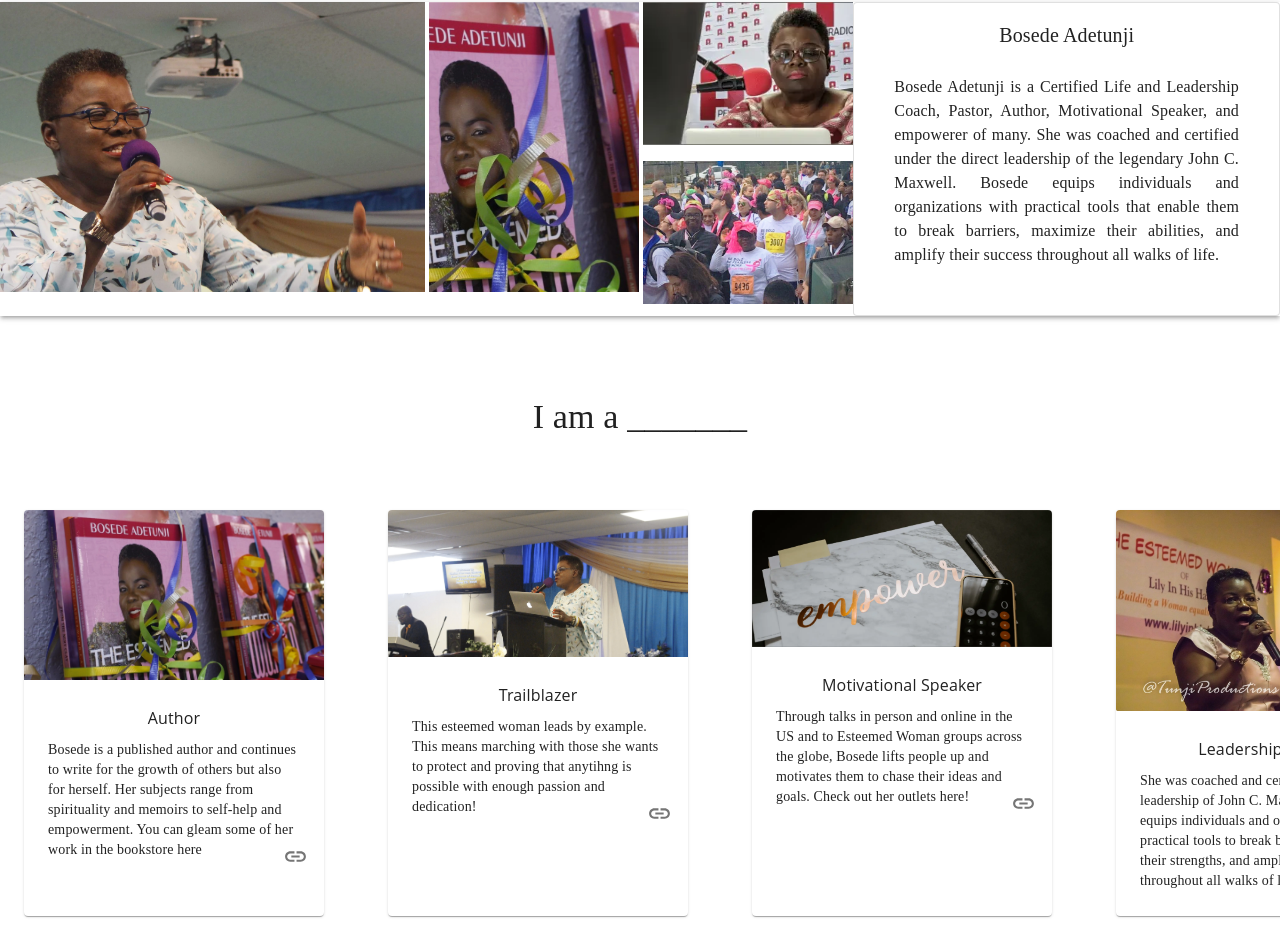
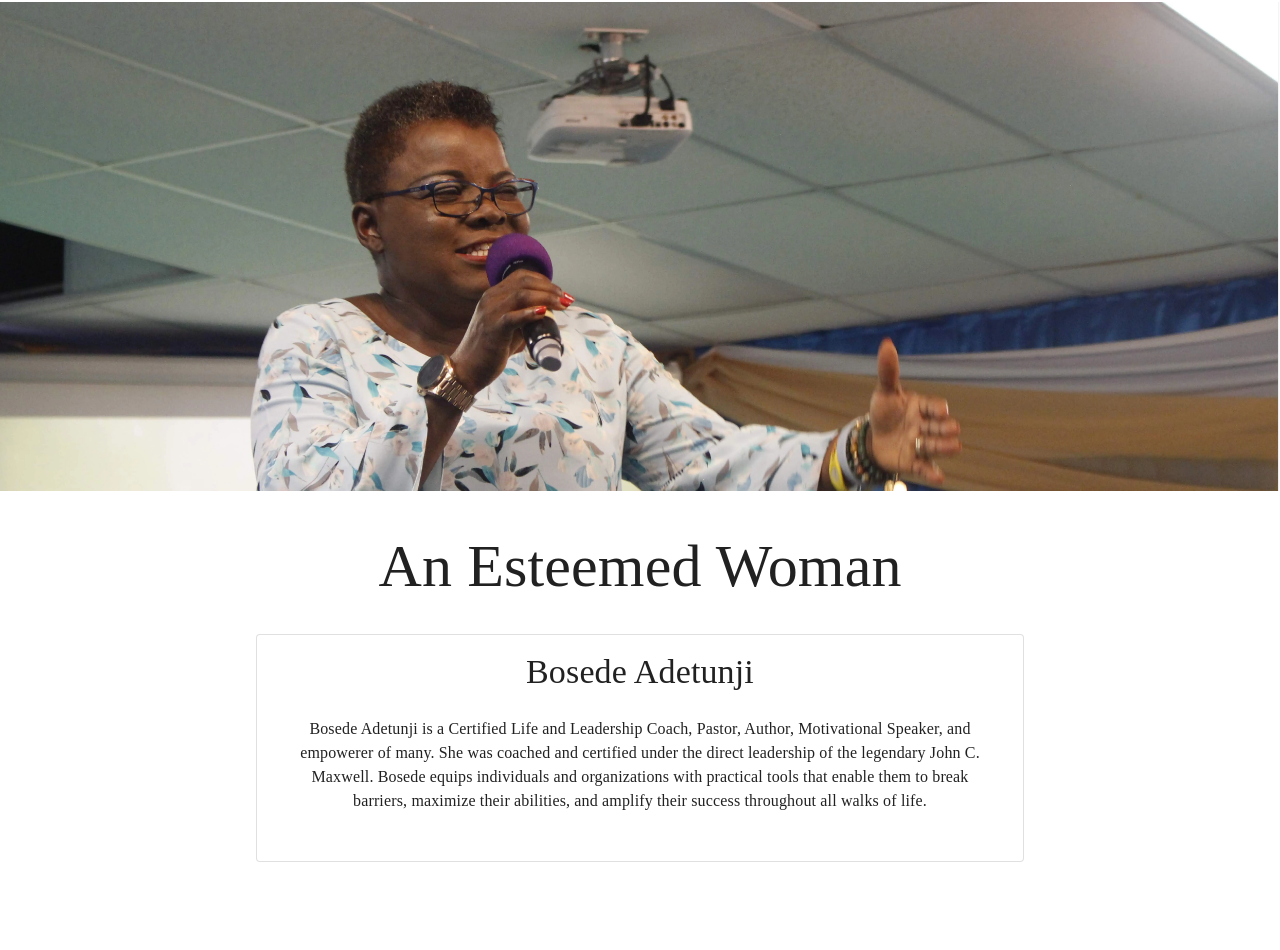
Before and after one commit to Guysnacho/besteemed, a Next.js app: page / in a window 1280 px wide. Shown: the part 57-1007 px from the top of the page. Built offline with nearby package versions, Linux system fonts and the light colour scheme.

Commit message:
Add keen slider and buttons

```diff
--- a/Components/Individual/CreativeCard.tsx
+++ b/Components/Individual/CreativeCard.tsx
@@ -5,7 +5,7 @@ import {
   CardContent,
   CardMedia,
   IconButton,
-  Typography,
+  Typography
 } from "@mui/material";
 import Image, { StaticImageData } from "next/image";
 import React from "react";
@@ -16,6 +16,7 @@ export type CarouselCard = {
   heading: string;
   body: string;
   link: string;
+  className: string;
 };
 
 /**
@@ -28,9 +29,10 @@ const CreativeCard = (props: CarouselCard) => {
   return (
     <Card
       key={props.heading}
-      sx={{ maxWidth: 300, minWidth: 300, height: "100%", mx: 4 }}
+      className={props.className}
+      sx={{maxWidth: "400px"}}
     >
-      <CardMedia sx={{ width: "100%", height: "auto" }}>
+      <CardMedia sx={{ width: "100%" }}>
         <Image
           alt={props.heading}
           src={props.src}
@@ -39,15 +41,15 @@ const CreativeCard = (props: CarouselCard) => {
           layout="responsive"
         />
       </CardMedia>
-      <CardContent sx={{ pb: 0, mb: -4 }}>
-        <Typography textAlign="center" variant="subtitle1" pt={1}>
+      <CardContent sx={{ pb: 0 }}>
+        <Typography textAlign="center" variant="h5" pt={1}>
           {props.heading}
         </Typography>
         <Typography variant="body2" p={1}>
-          {props.body}{" "}
+          {props.body}
         </Typography>
       </CardContent>
-      <CardActions sx={{ pb: 1, pt: 0, flexFlow: "row-reverse" }}>
+      <CardActions sx={{ pb: 1, pt: 0, pr: 10, flexFlow: "row-reverse" }}>
         <IconButton aria-label="card-link" href={props.link}>
           <LinkOutlined sx={{ fontSize: 25 }} />
         </IconButton>
--- a/Components/Navbar.tsx
+++ b/Components/Navbar.tsx
@@ -43,7 +43,7 @@ const Navbar = () => {
       <Grid
         container
         direction="column"
-        sx={{ width: "100%", bgcolor: "background.paper" }}
+        sx={{ width: "100" }}
       >
         <Grid item xs={12}>
           <TopTab
--- a/package.json
+++ b/package.json
@@ -13,6 +13,7 @@
     "@emotion/styled": "^11.8.1",
     "@mui/icons-material": "^5.8.0",
     "@mui/material": "^5.8.1",
+    "keen-slider": "^6.7.0",
     "next": "12.1.6",
     "react": "18.1.0",
     "react-dom": "18.1.0",
--- a/pages/index.tsx
+++ b/pages/index.tsx
@@ -6,18 +6,23 @@ import {
   Grid,
   Link,
   Stack,
-  Typography
+  Typography,
 } from "@mui/material";
+import "keen-slider/keen-slider.min.css";
+import { useKeenSlider } from "keen-slider/react";
 import type { NextPage } from "next";
 import Head from "next/head";
 import Image from "next/image";
+import { useState } from "react";
 import background from "../assets/banners/background.webp";
 import banner from "../assets/banners/banner-long.webp";
 import banner2 from "../assets/banners/banner2.webp";
 import banner4 from "../assets/banners/banner4.webp";
 import banner5 from "../assets/banners/banner5.webp";
+import banner6 from "../assets/banners/banner6.webp";
+import ArrowBackIosIcon from "@mui/icons-material/ArrowBackIos";
+import ArrowForwardIosIcon from "@mui/icons-material/ArrowForwardIos";
 import CreativeCard from "../Components/Individual/CreativeCard";
-import ImageCollage from "../Components/Individual/ImageCollage";
 
 /**
  * @fileoverview Website homepage
@@ -59,6 +64,57 @@ const carouselData = [
 ];
 
 const Home: NextPage = () => {
+  const [opacities, setOpacities] = useState<number[]>([]);
+  const [currentSlide, setCurrentSlide] = useState(0);
+  const [loaded, setLoaded] = useState(false);
+  const [refCallback, slider] = useKeenSlider(
+    {
+      slides: carouselData.length,
+      slideChanged() {
+        setCurrentSlide(slider.current.track.details.rel);
+      },
+      loop: true,
+      detailsChanged(s) {
+        const new_opacities = s.track.details.slides.map(
+          (slide) => slide.portion
+        );
+        setOpacities(new_opacities);
+      },
+      created() {
+        setLoaded(true);
+      },
+    },
+    [
+      (slider) => {
+        let timeout: ReturnType<typeof setTimeout>;
+        let mouseOver = false;
+        function clearNextTimeout() {
+          clearTimeout(timeout);
+        }
+        function nextTimeout() {
+          clearTimeout(timeout);
+          if (mouseOver) return;
+          timeout = setTimeout(() => {
+            slider.next();
+          }, 5000);
+        }
+        slider.on("created", () => {
+          slider.container.addEventListener("mouseover", () => {
+            mouseOver = true;
+            clearNextTimeout();
+          });
+          slider.container.addEventListener("mouseout", () => {
+            mouseOver = false;
+            nextTimeout();
+          });
+          nextTimeout();
+        });
+        slider.on("dragStarted", clearNextTimeout);
+        slider.on("animationEnded", nextTimeout);
+        slider.on("updated", nextTimeout);
+      },
+    ]
+  );
   return (
     <>
       <Head>
@@ -73,36 +129,34 @@ const Home: NextPage = () => {
 
       <main>
         <Grid container width="100%">
-          <Grid
-            container
-            component={Card}
-            elevation={3}
-            sx={{ borderRadius: 0 }}
-          >
-            <Grid item xs={12} md={8} width="100%" height="100%">
-              <ImageCollage />
+          <Grid item xs={12}>
+            <Image
+              src={banner6}
+              alt="Bosede speaking"
+              layout="intrinsic"
+              objectPosition="0px"
+            />
           </Grid>
-
-            <Grid
-              item
-              xs={12}
-              md={4}
-              sx={{ xs: { p: 3, height: "75%", my: "auto" }, md: { px: 0 } }}
-            >
+          <Grid item xs={12}>
+            <Typography variant="h2" textAlign="center" my={4}>
+              An Esteemed Woman
+            </Typography>
+          </Grid>
+          <Grid item xs={12} sx={{ xs: { p: 3, my: "auto" }, md: { px: 0 } }}>
             <Card
               sx={{
-                  width: "100%",
-                  my: "auto",
+                width: "60%",
+                mx: "auto",
               }}
               variant="outlined"
             >
               <CardContent>
-                  <Typography variant="h6" textAlign="center">
+                <Typography variant="h4" textAlign="center">
                   Bosede Adetunji
                 </Typography>
                 <Typography
                   variant="body1"
-                    textAlign="justify"
+                  textAlign="center"
                   p={3}
                   sx={{
                     maxHeight: "20rem",
@@ -113,16 +167,15 @@ const Home: NextPage = () => {
                   }}
                 >
                   Bosede Adetunji is a Certified Life and Leadership Coach,
-                    Pastor, Author, Motivational Speaker, and empowerer of
-                    many. She was coached and certified under the direct
-                    leadership of the legendary John C. Maxwell. Bosede equips
-                    individuals and organizations with practical tools that
-                    enable them to break barriers, maximize their abilities, and
-                    amplify their success throughout all walks of life.
+                  Pastor, Author, Motivational Speaker, and empowerer of many.
+                  She was coached and certified under the direct leadership of
+                  the legendary John C. Maxwell. Bosede equips individuals and
+                  organizations with practical tools that enable them to break
+                  barriers, maximize their abilities, and amplify their success
+                  throughout all walks of life.
                 </Typography>
               </CardContent>
             </Card>
-            </Grid>
           </Grid>
 
           <Grid item xs={12}>
@@ -131,16 +184,21 @@ const Home: NextPage = () => {
             </Typography>
           </Grid>
 
+          <Grid item xs={2}>
+            <ArrowBackIosIcon />
+          </Grid>
           <Grid
+            item
+            xs={8}
             flexDirection="row"
-            spacing={5}
             flexWrap="nowrap"
-            container
+            ref={refCallback}
+            position="relative"
+            className="keen-slider"
             sx={{
-              overflowX: "scroll",
+              overflowX: "hidden",
               overflowY: "hidden",
               mb: 3,
-              p: [0, 4, 4, 4],
             }}
           >
             {carouselData.map((item) => (
@@ -150,8 +208,13 @@ const Home: NextPage = () => {
                 heading={item.heading}
                 body={item.body}
                 link={item.link}
+                className="keen-slider__slide"
               />
             ))}
+          </Grid>
+
+          <Grid item xs={2}>
+            <ArrowForwardIosIcon />
           </Grid>
           <Grid container>
             <Grid item xs={12}>
@@ -194,11 +257,10 @@ const Home: NextPage = () => {
                       mt={2}
                       px={4}
                     >
-                      {" "}
-                      This book stands unique among all books written on
-                      women by various authors. In the Esteemed
-                      Woman, the author encourages women of all ages to rise up
-                      to fulfil their destiny because not...
+                      This book stands unique among all books written on women
+                      by various authors. In the Esteemed Woman, the author
+                      encourages women of all ages to rise up to fulfil their
+                      destiny because not...
                     </Typography>
                     <Box textAlign="center" mt={2}>
                       <Link
```
Also changed, not shown: 1 other file (tests, documents, lock files or other folders). Lines whose indentation alone changed are shown as unchanged.
